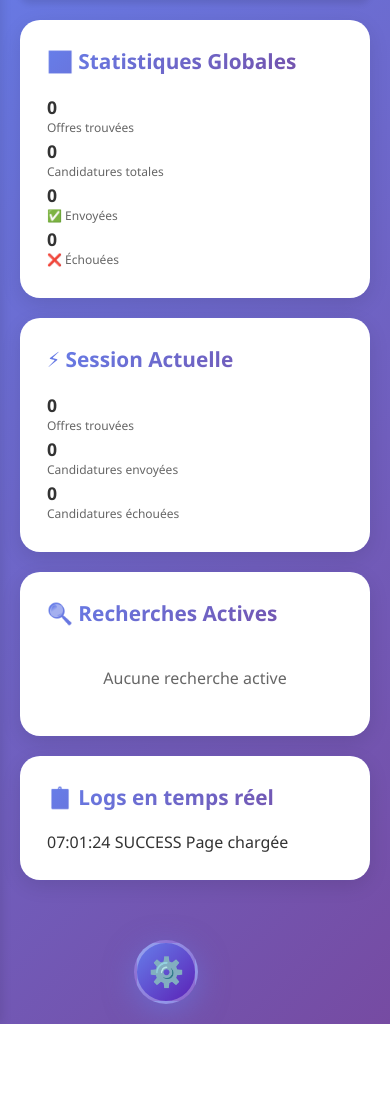
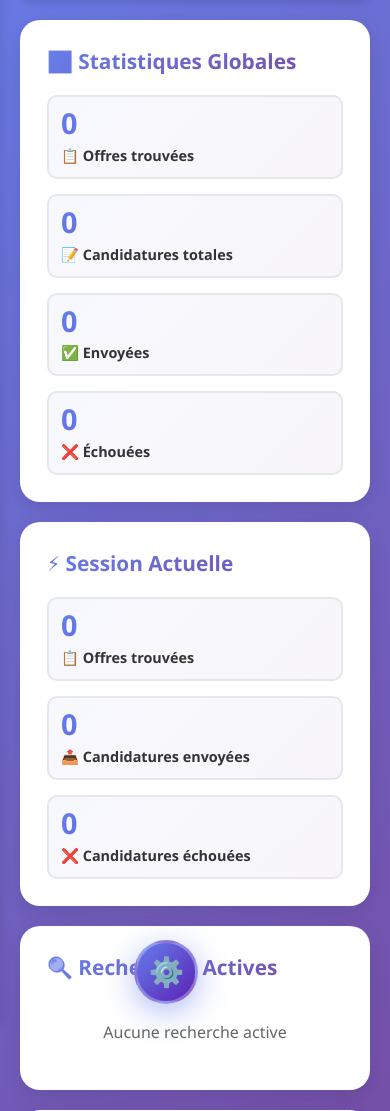
Before and after one commit to PavelDelhomme/auto_apply, a Flask app: page / in a window 390 px wide. Shown: the part 170-1281 px from the top of the page. Before the commit the page ends 1194 px from the top, so only its background shows below. Run offline with Flask 3, Linux system fonts and the light colour scheme; data that the repository does not hold is empty; some libraries are stand-ins or nearby versions.

Commit message:
fix: Amélioration de l'affichage des statistiques globales avec texte et logo à côté des chiffres
- Restructuration HTML pour affichage horizontal (chiffre + texte/logo côte à côte)
- Ajout de styles modernes avec gradients et effets hover
- Responsive avec adaptation sur petit écran
- Ajout d'icônes pour chaque statistique
- Amélioration de la lisibilité et de l'esthétique

```diff
--- a/static/css/dashboard.css
+++ b/static/css/dashboard.css
@@ -122,16 +122,86 @@
     margin-bottom: 5px;
 }
 
-.stat-label {
-    color: var(--text-secondary);
-    font-size: 0.75em;
-    margin-bottom: 3px;
+/* Statistiques avec affichage horizontal */
+.stats-list {
+    display: flex;
+    flex-direction: column;
+    gap: 15px;
+    margin-top: 15px;
+}
+
+.stat-item {
+    display: flex;
+    align-items: center;
+    gap: 15px;
+    padding: 12px;
+    background: linear-gradient(135deg, rgba(102, 126, 234, 0.05) 0%, rgba(118, 75, 162, 0.05) 100%);
+    border-radius: 10px;
+    border: 2px solid var(--border-color);
+    transition: all 0.3s ease;
+}
+
+.stat-item:hover {
+    border-color: var(--text-title);
+    box-shadow: 0 2px 8px rgba(102, 126, 234, 0.2);
+    transform: translateX(4px);
 }
 
 .stat-value {
     color: var(--text-primary);
-    font-weight: 700;
-    font-size: 1.1em;
+    font-weight: 800;
+    font-size: 2em;
+    min-width: 60px;
+    text-align: center;
+    background: linear-gradient(135deg, var(--text-title) 0%, #5b21b6 100%);
+    -webkit-background-clip: text;
+    -webkit-text-fill-color: transparent;
+    background-clip: text;
+    line-height: 1;
+}
+
+.stat-label {
+    color: var(--text-primary);
+    font-size: 1em;
+    font-weight: 600;
+    display: flex;
+    align-items: center;
+    gap: 8px;
+    flex: 1;
+}
+
+.stat-value.success {
+    background: linear-gradient(135deg, var(--success) 0%, #059669 100%);
+    -webkit-background-clip: text;
+    -webkit-text-fill-color: transparent;
+    background-clip: text;
+}
+
+.stat-value.error {
+    background: linear-gradient(135deg, var(--error) 0%, #dc2626 100%);
+    -webkit-background-clip: text;
+    -webkit-text-fill-color: transparent;
+    background-clip: text;
+}
+
+/* Responsive pour les statistiques */
+@media (max-width: 768px) {
+    .stat-item {
+        flex-direction: column;
+        align-items: flex-start;
+        gap: 8px;
+    }
+
+    .stat-value {
+        font-size: 1.8em;
+        min-width: auto;
+        width: 100%;
+        text-align: left;
+    }
+
+    .stat-label {
+        font-size: 0.9em;
+    }
 }
 
 .stat-value.success {
--- a/templates/pages/dashboard.html
+++ b/templates/pages/dashboard.html
@@ -10,24 +10,42 @@
 <div class="grid">
     <div class="card">
         <h2>📊 Statistiques Globales</h2>
+        <div class="stats-list">
+            <div class="stat-item">
                 <div class="stat-value" id="totalJobs">0</div>
-        <div class="stat-label">Offres trouvées</div>
+                <div class="stat-label">📋 Offres trouvées</div>
+            </div>
+            <div class="stat-item">
                 <div class="stat-value" id="totalApplications">0</div>
-        <div class="stat-label">Candidatures totales</div>
+                <div class="stat-label">📝 Candidatures totales</div>
+            </div>
+            <div class="stat-item">
                 <div class="stat-value" id="sentApplications">0</div>
                 <div class="stat-label">✅ Envoyées</div>
+            </div>
+            <div class="stat-item">
                 <div class="stat-value" id="failedApplications">0</div>
                 <div class="stat-label">❌ Échouées</div>
+            </div>
+        </div>
     </div>
 
     <div class="card">
         <h2>⚡ Session Actuelle</h2>
+        <div class="stats-list">
+            <div class="stat-item">
                 <div class="stat-value" id="jobsFound">0</div>
-        <div class="stat-label">Offres trouvées</div>
+                <div class="stat-label">📋 Offres trouvées</div>
+            </div>
+            <div class="stat-item">
                 <div class="stat-value" id="applicationsSent">0</div>
-        <div class="stat-label">Candidatures envoyées</div>
+                <div class="stat-label">📤 Candidatures envoyées</div>
+            </div>
+            <div class="stat-item">
                 <div class="stat-value" id="applicationsFailed">0</div>
-        <div class="stat-label">Candidatures échouées</div>
+                <div class="stat-label">❌ Candidatures échouées</div>
+            </div>
+        </div>
     </div>
 </div>
 
```
Lines whose indentation alone changed are shown as unchanged.
